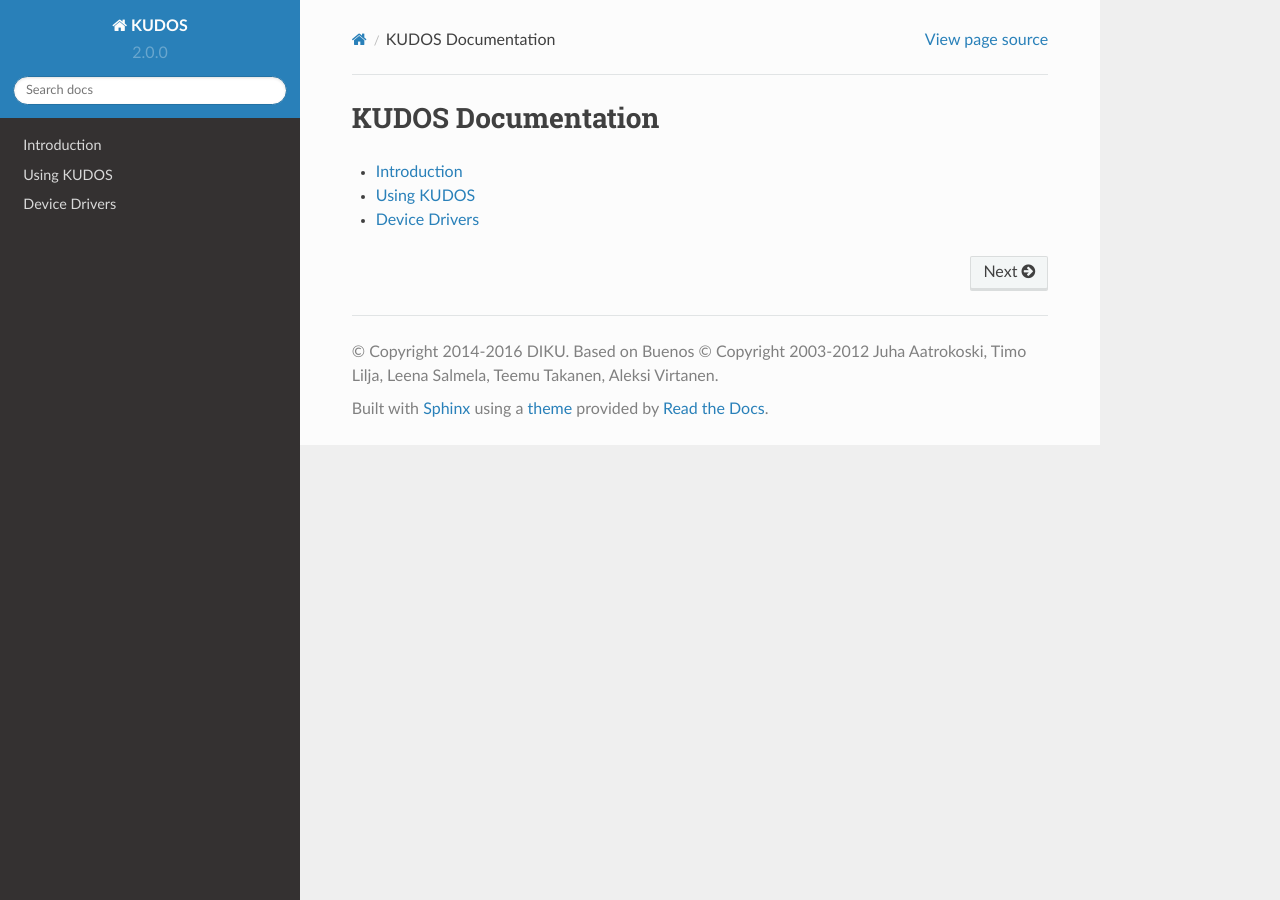
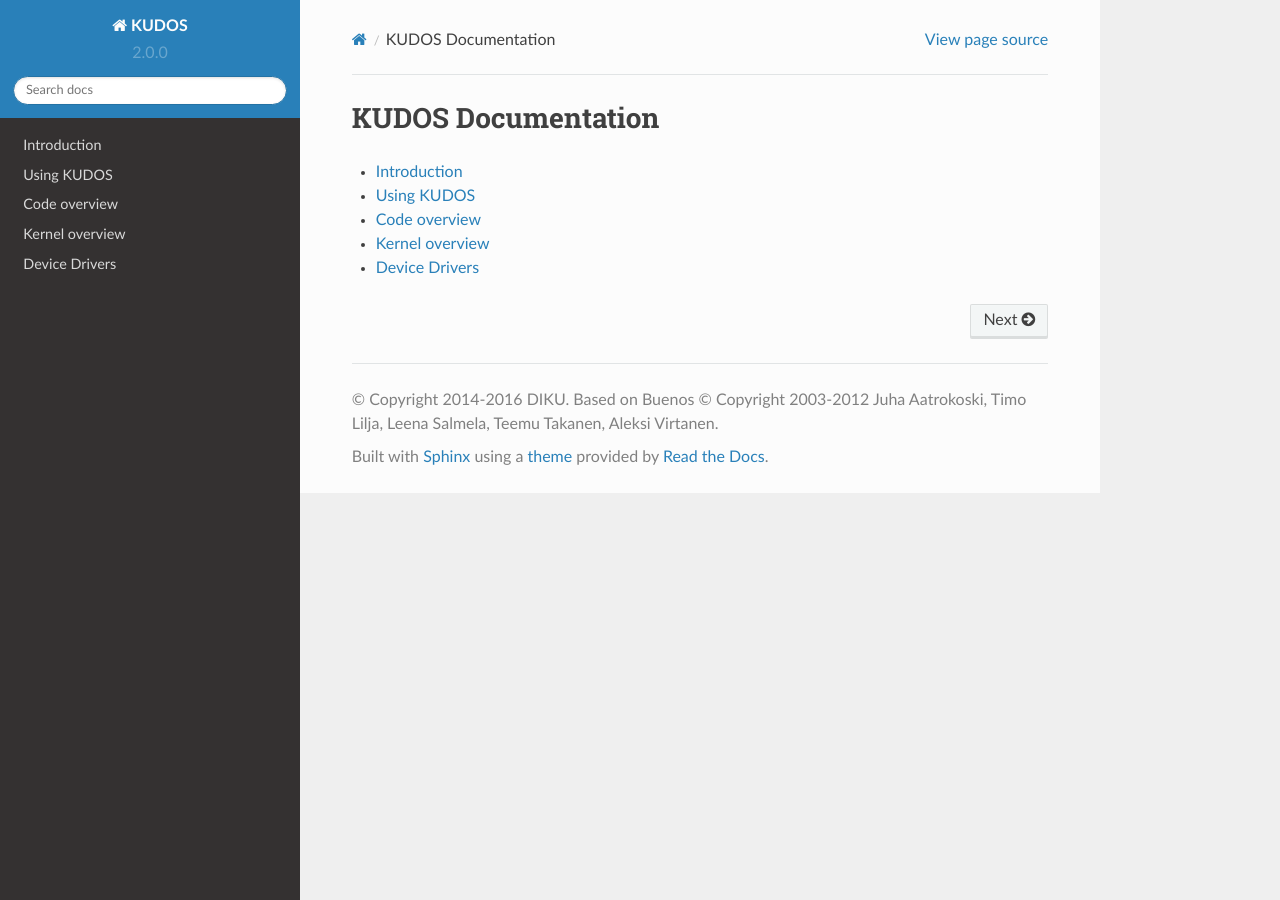
Before and after one commit to DIKU-EDU/kudos, a Sphinx documentation site: the page built from docs/index.rst, in a window 1280 px wide. Built offline with Sphinx 7.4.7 and the Read the Docs theme 2.0.0, drawn with Linux system fonts in a browser that asks for light colours.

Commit message:
Update doc index.

```diff
--- a/docs/index.rst
+++ b/docs/index.rst
@@ -6,4 +6,6 @@
 
    introduction.rst
    usage.rst
+   code-overview.rst
+   kernel-overview.rst
    device-drivers.rst
```
